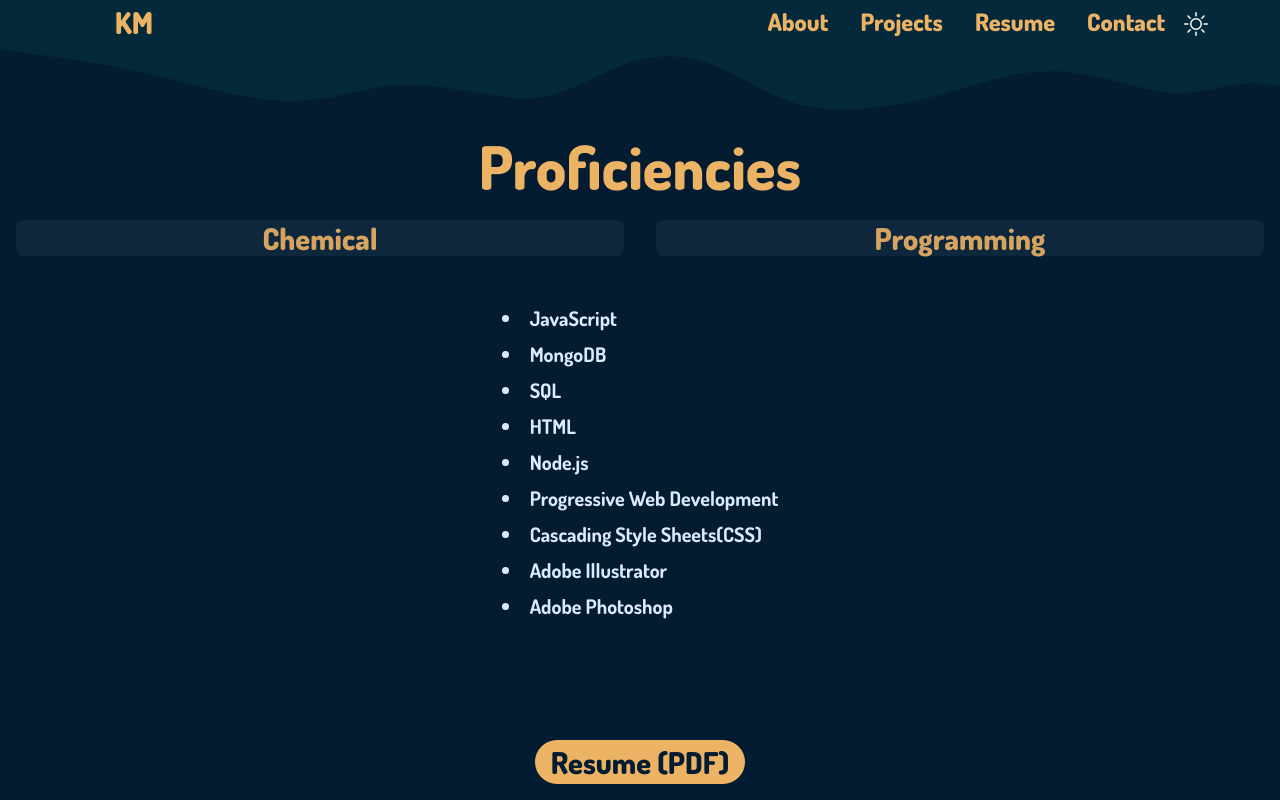
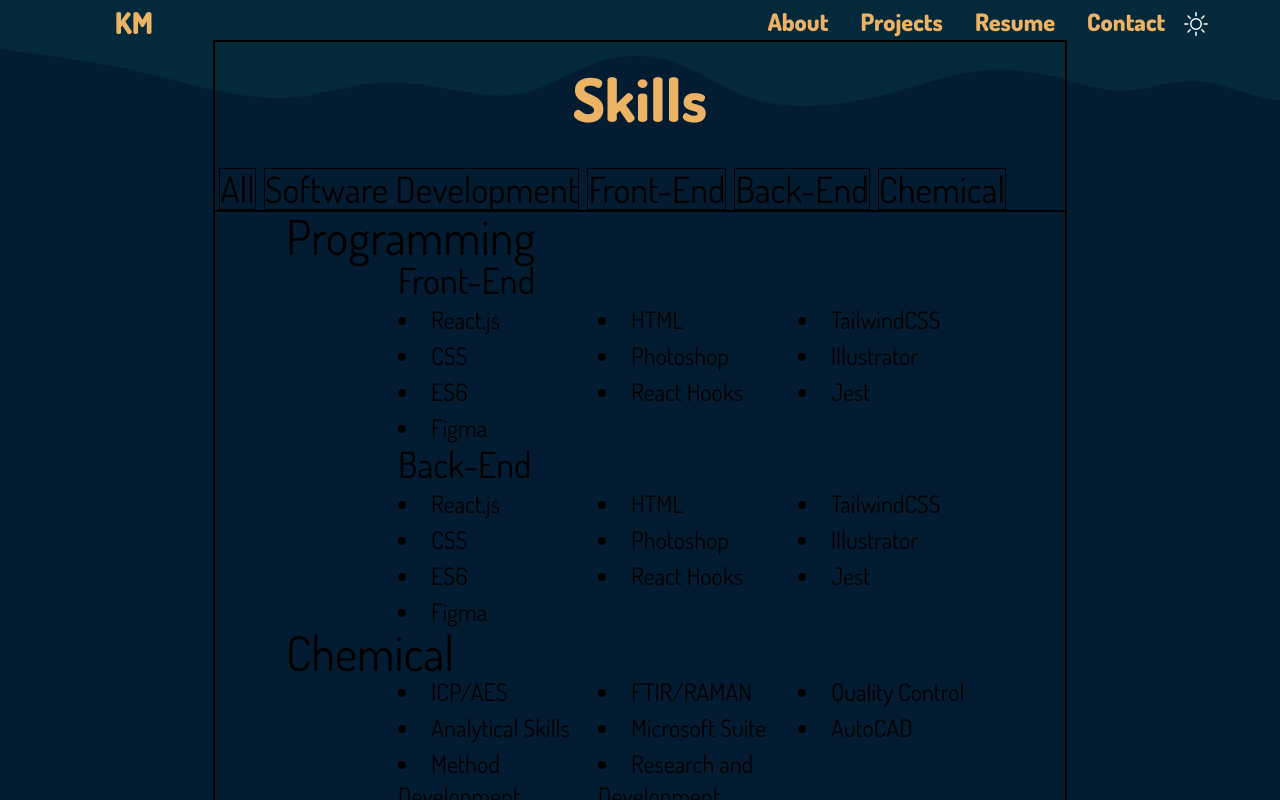
Before and after one commit to Kam-Mivehchi/Portfolio-React.js, a React (Create React App) app: page / in a window 1280 px wide. Both pictures are taken after a click on the button "Resume". Shown: the top 800 px of the page. Built offline with nearby package versions, Linux system fonts and the light colour scheme.

Commit message:
in progress filter

```diff
--- a/src/components/resume.js
+++ b/src/components/resume.js
@@ -6,35 +6,73 @@ import Button from "./button";
 
 function Resume(props) {
 
-    const [currentSkill, setCurrentSkill] = useState('programming');
+    const [currentSkill, setCurrentSkill] = useState();
 
-    function displaySkill(state) {
-        if (state === 'programming') {
-            return (
-                <div className="">{content.resume.skills.programming.map((skill) => {
-                    return <li className={`my-2  ${props.skillText}`}>{skill}</li>
-                })
-                }
-                </div>
-            );
-        }
-        if (state === 'chemical') {
-            return (
-                <div className="">{content.resume.skills.chemical.map((skill) => {
-                    return <li className={`my-2  ${props.skillText}`}>{skill}</li>
-                })
-                }
-                </div>
-            )
-        }
+
+
+    function handleClick(e) {
+        setCurrentSkill(e.target.textContent)
+        console.log(e.target.textContent)
     }
 
 
 
+    return (
+        <div className={`min-h-screen w-2/3 mx-auto  border-2  flex justify-center items-center`}>
+            <div className="flex flex-col ">
+                <div className={`text-6xl font-black text-center ${props.headingText}`}>Skills</div>
+                <div className="border-b-2 text-4xl ">
+                    {content.resume.buttons.map((cat, idx) => {
+                        return <button className={`border mx-1   ${currentSkill === cat ? 'bg-accentd' : 'bg-none'}`} onClick={handleClick}>{cat}</button>
+                    })}
 
-    return (
-        <div className={`min-h-screen `}>
-            <div className={`  flex flex-col  py-24 `}>
+                    {/* hide these unless the state is equal to prgrammer */}
+                    {/* <button className="border mx-1 hover:opacity-50">Front-End</button>
+                    <button className="border mx-1 hover:opacity-50">Back-End</button> */}
+
+                </div>
+                <div className=" w-10/12 mx-auto">
+                    {(currentSkill !== 'Chemical') && (
+                        <>
+                            <h1 className="  text-5xl "> Programming</h1>
+                            <div className="grid  text-2xl grid-cols-3 ml-28 gap-1 ">
+                                <h2 className=' text-4xl   '>{content.resume.skills.programming.front.title}</h2>
+                                <p></p>
+                                <p></p>
+                                {content.resume.skills.programming.front.tech.map((tech) => {
+                                    return <li className="list-disc  ">{tech}</li>
+                                })}
+
+                            </div>
+                        </>
+                    )
+                    }
+                    {(currentSkill !== 'Chemical') && (<div className="grid  text-2xl grid-cols-3 ml-28 gap-1 ">
+                        <h2 className=' text-4xl   '>{content.resume.skills.programming.back.title}</h2>
+                        <p></p>
+                        <p></p>
+                        {content.resume.skills.programming.front.tech.map((tech) => {
+                            return <li className="list-disc  ">{tech}</li>
+                        })}
+
+                    </div>)}
+
+                </div>
+                <div className=" w-10/12 mx-auto">
+                    <h1 className="  text-5xl "> Chemical</h1>
+                    <div className="grid gap-1 text-2xl grid-cols-3 ml-28">
+
+                        {content.resume.skills.chemical.map((tech) => {
+                            return <li className="list-disc  ">{tech}</li>
+                        })}
+
+                    </div>
+
+
+                </div>
+            </div>
+
+            {/* <div className={`  flex flex-col  py-24 `}>
                 <h1 className={` ${props.headingText} text-6xl font-black mb-6 text-center`}>Proficiencies
                 </h1>
                 <div div='flex justify-start '>
@@ -56,10 +94,10 @@ function Resume(props) {
                             <Button className={` px-4 py-1 rounded-full  mx-2 text-3xl font-extrabold hover:bg-light-blue/25  ${props.resButtonColor}`} text='Resume (PDF)' />
                         </a>
                     </div>
-                </div>
-            </div>
+                </div> */}
+            {/* </div> */}
 
-        </div>
+        </div >
     );
 
 }
--- a/src/content/index.js
+++ b/src/content/index.js
@@ -116,32 +116,53 @@ const content = {
         cat1: 'Chemical',
         cat2: 'Programming',
         skills: {
-            programming: ["JavaScript",
-                "MongoDB",
-                "SQL",
-                "HTML",
-                "Node.js",
-                "Progressive Web Development",
-                "Cascading Style Sheets(CSS)",
-                "Adobe Illustrator",
-                "Adobe Photoshop",
+            programming: {
+                front: {
+                    title: "Front-End",
+                    tech: [
 
-            ],
+                        "React.js", "HTML", "TailwindCSS", "CSS", "Photoshop", "Illustrator", "ES6", "React Hooks", "Jest", "Figma"
+                    ]
+                },
+                back: {
+                    title: "Back-End",
+                    tech: [
+
+                        "Jest", "Node.js", "MVC", "Express", " APIs", "OOP", "ORM", "SQL", "NoSQL", "MongoDB", "Sequelize", "Mongoose", "Git", "NPM"
+                    ]
+                }
+            },
+            // [
+            //     "JavaScript",
+            //     "MongoDB",
+            //     "SQL",
+            //     "HTML",
+            //     "Node.js",
+            //     "Progressive Web Development",
+            //     "Cascading Style Sheets(CSS)",
+            //     "Adobe Illustrator",
+            //     "Adobe Photoshop",
+
+            // ],
             chemical: [
                 "ICP/AES",
                 "FTIR/RAMAN",
-                "Research and Development (R&D)",
                 "Quality Control",
                 "Analytical Skills",
+                "Microsoft Suite",
+                "AutoCAD",
                 "Method Development",
-                "Microsoft Suite",
-                "AutoCAD"
-
-
+                "Research and Development ",
             ]
 
-
-        }
+        },
+        buttons: [
+            'All',
+            'Software Development',
+            'Front-End',
+            'Back-End',
+            'Chemical'
+        ]
     }
 
 };
```
